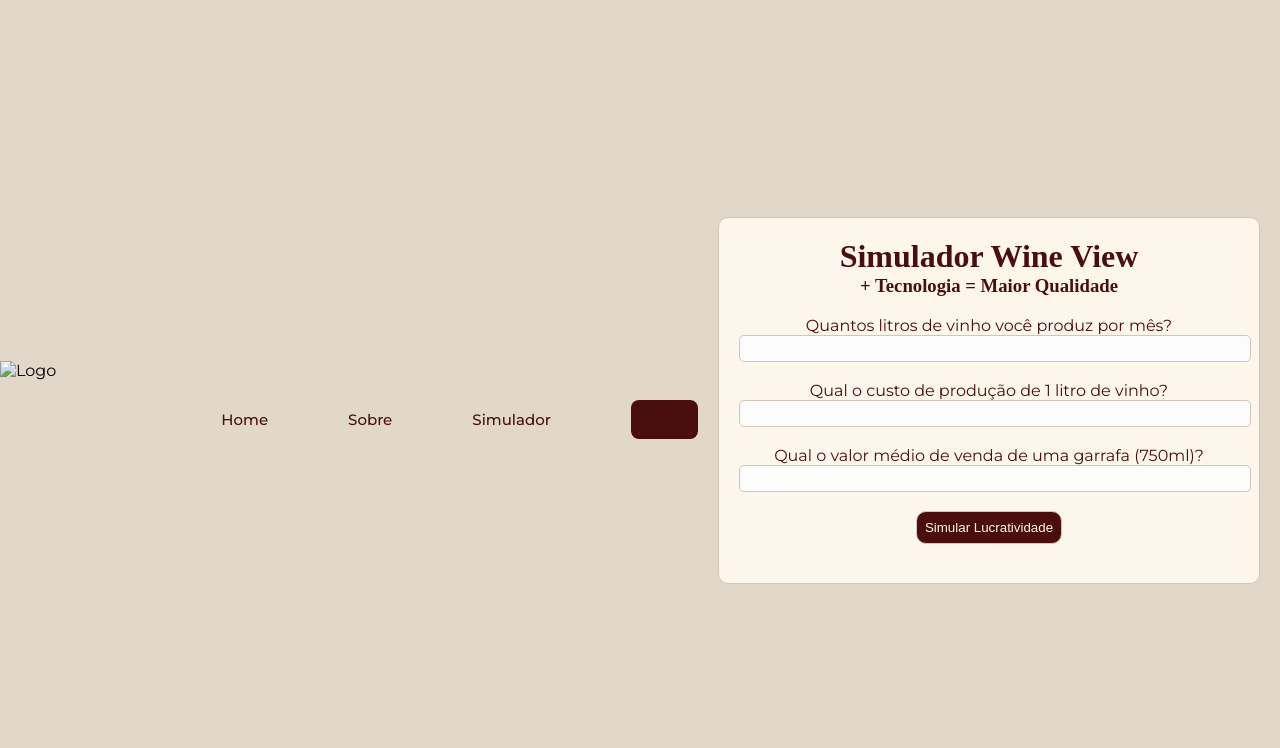
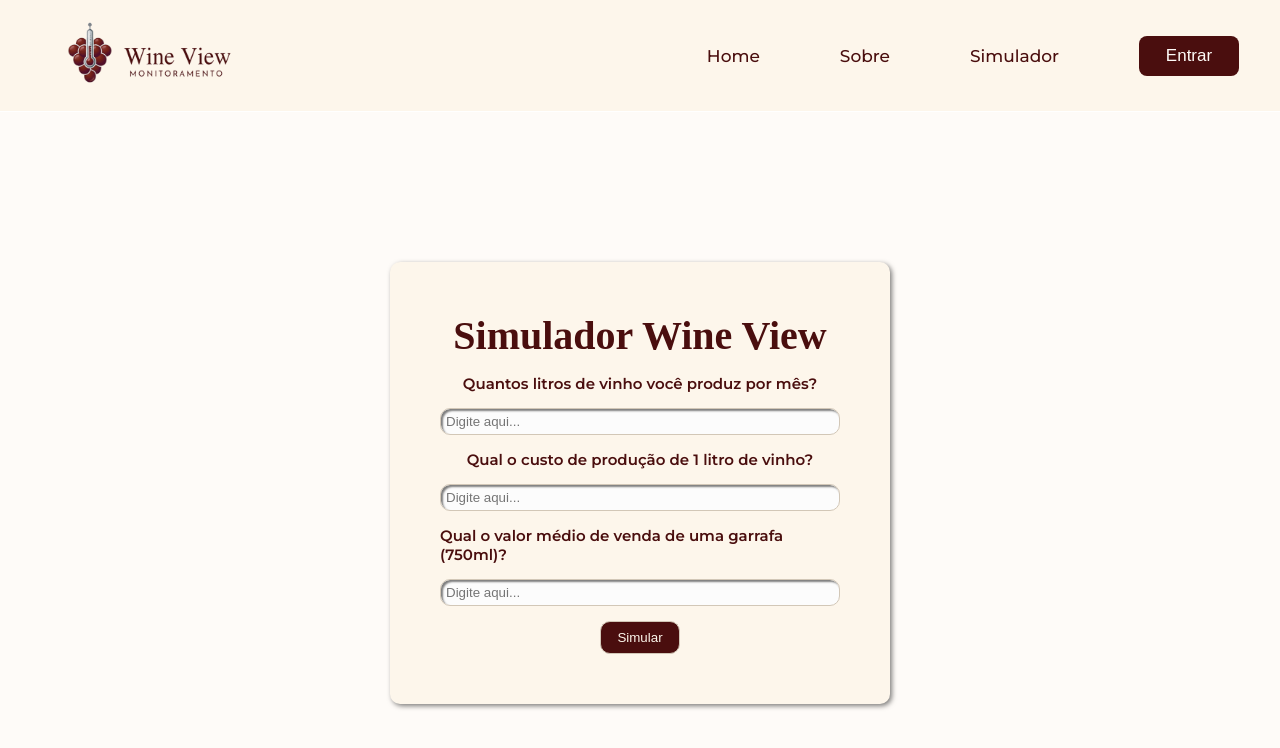
Before and after one commit to SPTech-Grupo01-Vinhos/Site-WineView, a plain HTML site: page src/simulador/simulador.html in a window 1280 px wide. Drawn offline with Linux system fonts and the light colour scheme.

Commit message:
Feito a estilização da tela do simulador financeiro

```diff
--- a/src/simulador/simulador.css
+++ b/src/simulador/simulador.css
@@ -1,8 +1,15 @@
-@import url('https://fonts.googleapis.com/css2?family=Montserrat:ital,wght@0,100..900;1,100..900&display=swap');
+@import url("https://fonts.googleapis.com/css2?family=Montserrat:ital,wght@0,100..900;1,100..900&display=swap");
 
 * {
   margin: 0;
   padding: 0;
+  box-sizing: border-box;
+  border: none;
+}
+
+img {
+  width: 100%;
+  height: 100%;
 }
 
 /* cabeçalho */
@@ -10,35 +17,41 @@
   display: flex;
   flex-direction: column;
   width: 100%;
+  background-color: transparent;
+  border-bottom: 1px solid white;
 }
 
 .content {
   display: flex;
   flex-direction: row;
+  justify-content: space-around;
   width: 100%;
-  background-color: #e2d8ca;
+  background-color: #fdf6eb;
 }
 
-.container-logo img {
-  padding-left: 40px;
-  padding-top: 10px;
-  width: 200px;
+.container-logo {
+  width: 220px;
+  padding: 0.5rem 0;
 }
 
 .container-nav {
-  width: 100%;
+  width: 70%;
+  display: flex;
+  align-items: center;
+  justify-content: flex-end;
 
   a {
     color: #4a0e0e;
     text-align: center;
     font-family: "Montserrat";
-    font-size: 15px;
+    font-size: 17px;
     font-weight: 500;
     text-decoration: none;
+    transition: 200ms;
   }
 
   a:hover {
-    color: #cf5c5c;
+    color: #ffffff;
   }
 
   ul {
@@ -47,18 +60,18 @@
     justify-content: flex-end;
     align-items: center;
     width: 100%;
-    padding-right: 130px;
-    padding-top: 20px;
     gap: 80px;
     list-style: none;
   }
 
   .btn-nav-entrar {
     padding: 10px;
+    width: 100px;
     border-radius: 8px;
     background-color: #4a0e0e;
     color: #fefcf8;
     cursor: pointer;
+    font-size: 17px;
 
     transition: 200ms;
   }
@@ -69,34 +82,44 @@
   }
 }
 
-/* conteúdo da página */
-body {
-  background-color: #e2d8ca;
-  display: flex;
-  justify-content: center;
-  align-items: center;
-  min-height: 100vh;
-  font-family: "Montserrat";
-}
+/* conteudo da página */
 .container-principal {
   display: flex;
   flex-direction: column;
+  justify-content: center;
   align-items: center;
-  padding: 20px;
+  padding-top: 150px;
+
+}
+
+body {
+  background-color: #FEFBF8;
 }
 
 .conteudo {
+  display: flex;
+  flex-direction: column;
+  align-items: center;
+  justify-content: center;
+  gap: 15px;
+  top: 20%;
+  padding: 50px;
   width: 500px;
-  text-align: center;
+
+  font-family: "Montserrat";
+  font-weight: 600;
+  font-size: 15px;
+  text-align: start;
   background-color: #fdf6eb;
-  border: 1px solid #d2c7b7;
-  padding: 20px;
+  box-shadow: 2px 2px 5px rgba(0, 0, 0, 0.5);
   border-radius: 10px;
   color: #4a0e0e;
 }
 
-.conteudo h1,
-.conteudo h3 {
+.titulo {
+  font-weight: 700;
+  font-size: 20px;
+  text-align: center;
   color: #4a0e0e;
   font-family: "DM Serif Display";
 }
@@ -104,15 +127,69 @@ body {
 input {
   background-color: #fcfcfc;
   border: 1px solid #d2c7b7;
-  border-radius: 5px;
+  border-radius: 10px;
   padding: 5px;
   width: 100%;
+  box-shadow: 2px 2px 2px rgba(0, 0, 0, 0.5) inset;
 }
 
-button {
+.btn-simulacao {
+  display: flex;
+  flex-direction: column;
+  justify-content: center;
+  align-items: center;
+
+  width: 80px;
   border: 1px solid #d2c7b7;
   border-radius: 10px;
   background-color: #4a0e0e;
   color: #fdf6eb;
   padding: 8px;
+  transition: 200ms;
 }
+
+.btn-simulacao:hover {
+  transition: 200ms;
+  background-color: #feeeee;
+  color: #4a0e0e;
+}
+
+.card-resultado {
+    box-shadow: 0 4px 15px rgba(0,0,0,0.1);
+    color: #270E0E;
+    font-family: 'Montserrat';
+    line-height: 1.6;
+    width: 100%;
+    margin: 40px auto;
+    background-color: #FEFBF8;
+    border-left: 8px solid #4A0E0E;
+    padding: 30px;
+    border-radius: 12px;
+}
+
+.card-resultado h3 {
+    color: #4A0E0E;
+    margin-bottom: 15px;
+    border-bottom: 1px solid #E2D8CA;
+    padding-bottom: 5px;
+}
+
+.destaque {
+    font-weight: bold;
+    color: #4A0E0E;
+}
+
+.lucro-box {
+    background-color: #E2D8CA;
+    padding: 15px;
+    border-radius: 8px;
+    margin: 15px 0;
+    text-align: center;
+    font-size: 1.1rem;
+}
+
+hr {
+    border: 0;
+    border-top: 1px solid #E2D8CA;
+    margin: 20px 0;
+}
--- a/src/simulador/simulador.html
+++ b/src/simulador/simulador.html
@@ -9,42 +9,49 @@
 </head>
 
 <body>
-    <header class="main-cabecalho">
+    <header class="main-cabecalho"> <!-- Cabeçalho com logo e navegação -->
 
-        <div class="logo-e-titulo">
+        <div class="content">
 
-            <div class="logo-icon">
-                <img src="" alt="Logo">
+            <div class="container-logo">
+                <img src="../img/logo_transparente.png" alt="Logo">
+            </div>
+
+            <div class="container-nav">
+
+                <nav> <!-- Navegação principal do site -->
+                    <ul>
+                        <li><a href="../home/home.html">Home</a></li> <!-- Link para a página Home -->
+                        <li><a href="../sobre/sobre.html">Sobre</a></li> <!-- Link para a página Sobre -->
+                        <li><a href="../simulador/simulador.html">Simulador</a></li>
+                        <!-- Link para a página Simulador -->
+                        <a href="../login/login.html">
+                            <button class="btn-nav-entrar">Entrar</button>
+                        </a>
+                        <!-- Link para a página de Login -->
+                    </ul>
+                </nav>
+
             </div>
 
         </div>
-
-        <nav class="container-nav">
-            <ul>
-                <li><a href="../home/home.html">Home</a></li>
-                <li><a href="../sobre/sobre.html">Sobre</a></li>
-                <li><a href="../simulador/simulador.html">Simulador</a></li>
-                <li class="btn-nav-entrar"><a href="../login/login.html">Entrar</a></li>
-            </ul>
-        </nav>
     </header>
 
     <div class="container-principal">
 
         <div class="conteudo">
-            <h1>Simulador Wine View</h1>
-            <h3>+ Tecnologia = Maior Qualidade</h3><br>
 
-            Quantos litros de vinho você produz por mês? <br>
-            <input type="text" id="input_producao_mensal"><br><br>
+            <div class="titulo">
+                <h1>Simulador Wine View</h1>
+            </div>
 
-            Qual o custo de produção de 1 litro de vinho?<br>
-            <input type="text" id="input_custo_litro"><br><br>
-
-            Qual o valor médio de venda de uma garrafa (750ml)?<br>
-            <input type="text" id="input_valor_garrafa"><br><br>
-
-            <button onclick="simular_vinho()">Simular Lucratividade</button><br><br>
+            <p>Quantos litros de vinho você produz por mês?</p>
+            <input type="text" id="input_producao_mensal" placeholder="Digite aqui...">
+            <p>Qual o custo de produção de 1 litro de vinho?</p>
+            <input type="text" id="input_custo_litro" placeholder="Digite aqui...">
+            <p>Qual o valor médio de venda de uma garrafa (750ml)?</p>
+            <input type="text" id="input_valor_garrafa" placeholder="Digite aqui...">
+            <button class="btn-simulacao" onclick="simular_vinho()">Simular</button>
         </div>
 
         <span id="div_mensagem">
@@ -76,19 +83,27 @@
         let economia_anual = economia_mensal * 12
 
         div_mensagem.innerHTML = `
-        <h3>Análise de Produção:</h3>
-        Você produz <b>${litros_mes}</b> litros por mês.<br>
-        Isso equivale a aproximadamente <b>${total_garrafas_mes.toFixed(0)}</b> garrafas por mês.<br><br>
+        <div class="card-resultado">
+        <h3>Análise de Produção</h3>
+        <p>Você produz <span class="destaque">${litros_mes}</span> litros por mês.</p>
+        <p>Equivale a aprox. <span class="destaque">${total_garrafas_mes.toFixed(0)}</span> garrafas/mês.</p>
 
-        Seu custo por litro é de <b>R$ ${custo_litro.toFixed(2)}</b>.<br>
-        Seu custo por garrafa (750ml) é de <b>R$ ${custo_por_garrafa.toFixed(2)}</b>.<br>
-        O custo total mensal é de <b>R$ ${custo_total_mes.toFixed(2)}</b>.<br><br>
+        <hr>
 
-        Seu lucro bruto estimado é de <b>R$ ${lucro_estimado_mes.toFixed(2)}</b> por mês.<br><br>
+        <div class="financeiro">
+            <p>Custo por litro: <b>R$ ${custo_litro.toFixed(2)}</b></p>
+            <p>Custo por garrafa: <b>R$ ${custo_por_garrafa.toFixed(2)}</b></p>
+            <p class="custo-total">Custo total mensal: <span>R$ ${custo_total_mes.toFixed(2)}</span></p>
+        </div>
 
-        <h3>Solução Wine View:</h3>
-        Reduzindo perdas de 10% para 2%, a economia é de <b>R$ ${economia_mensal.toFixed(2)}</b> por mês.<br>
-        Economia anual: <b>R$ ${economia_anual.toFixed(2)}</b>.
-    `
+        <div class="lucro-box">
+            Lucro bruto estimado: <b>R$ ${lucro_estimado_mes.toFixed(2)}</b>
+        </div>
+
+        <h3>Solução Wine View</h3>
+        <p class="economia">Economia Mensal: <span>R$ ${economia_mensal.toFixed(2)}</span></p>
+        <p class="economia">Economia Anual: <span>R$ ${economia_anual.toFixed(2)}</span></p>
+         </div>
+`;
     }
 </script>
```
